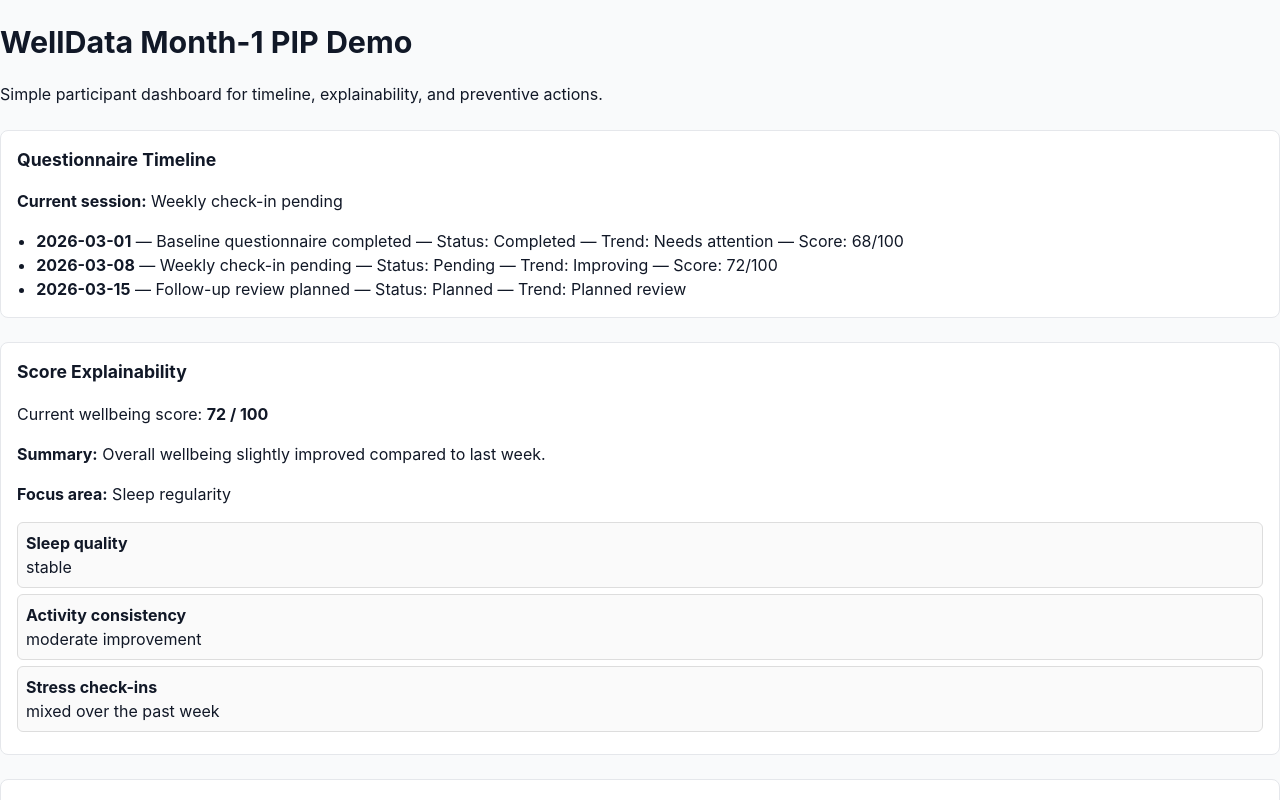
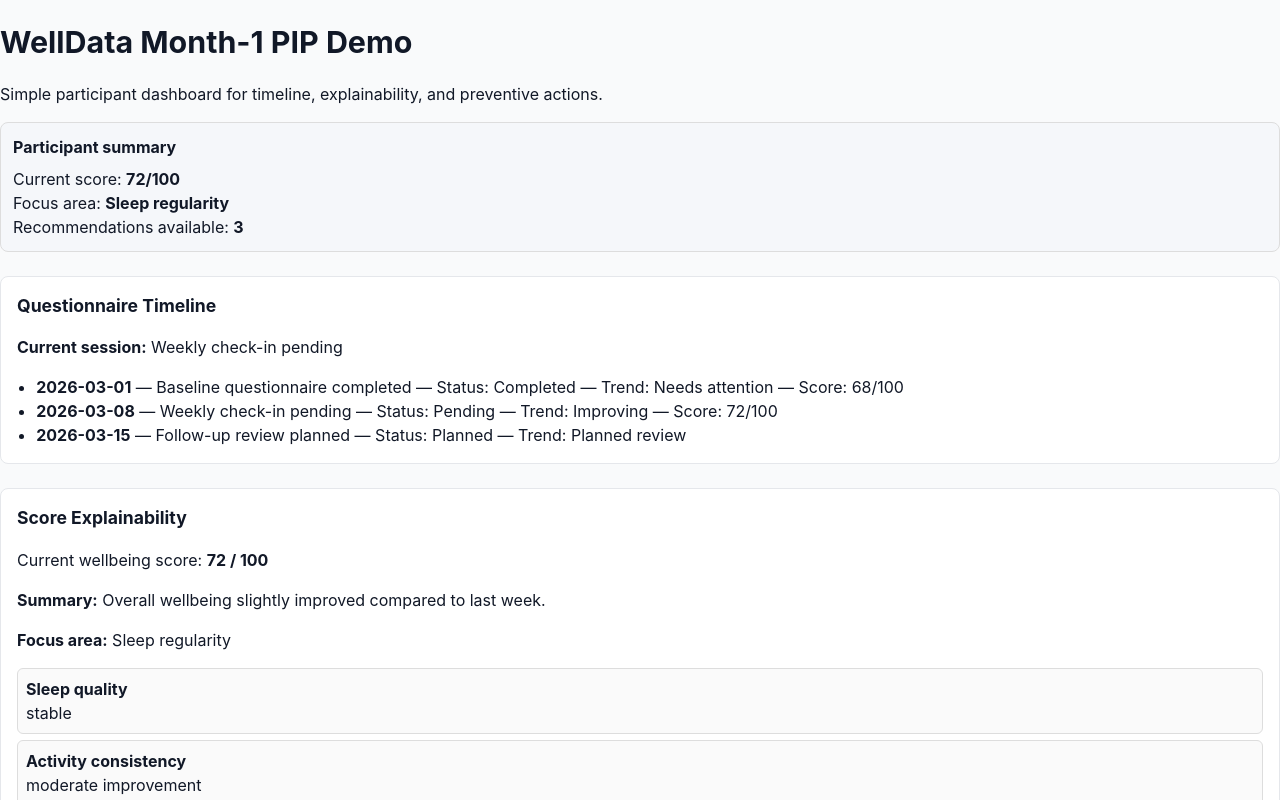
Before and after one commit to Okan1991/Welldata-demo, a React (Vite) app: page / in a window 1280 px wide. Shown: the top 800 px of the page. Built offline with nearby package versions, Linux system fonts and the light colour scheme.

Commit message:
feat: add participant dashboard summary

```diff
--- a/src/App.jsx
+++ b/src/App.jsx
@@ -3,16 +3,50 @@ import PageShell from './components/PageShell.jsx'
 import Timeline from './features/timeline/Timeline.jsx'
 import Explainability from './features/explainability/Explainability.jsx'
 import ActionPanel from './features/actions/ActionPanel.jsx'
+import { mockParticipant } from './data/mockParticipant'
 
 function App() {
+
+  const wellbeing = mockParticipant.wellbeing
+  const recommendations = mockParticipant.recommendations
+
   return (
     <PageShell
       title="WellData Month-1 PIP Demo"
       subtitle="Simple participant dashboard for timeline, explainability, and preventive actions."
     >
+
+      <div
+        style={{
+          border: '1px solid #ddd',
+          padding: '12px',
+          borderRadius: '8px',
+          marginBottom: '20px',
+          background: '#f5f7fa'
+        }}
+      >
+        <strong>Participant summary</strong>
+
+        <div style={{ marginTop: '8px' }}>
+          Current score: <strong>{wellbeing.score}/100</strong>
+        </div>
+
+        <div>
+          Focus area: <strong>{wellbeing.focusArea}</strong>
+        </div>
+
+        <div>
+          Recommendations available: <strong>{recommendations.length}</strong>
+        </div>
+
+      </div>
+
       <Timeline />
+
       <Explainability />
+
       <ActionPanel />
+
     </PageShell>
   )
 }
```
